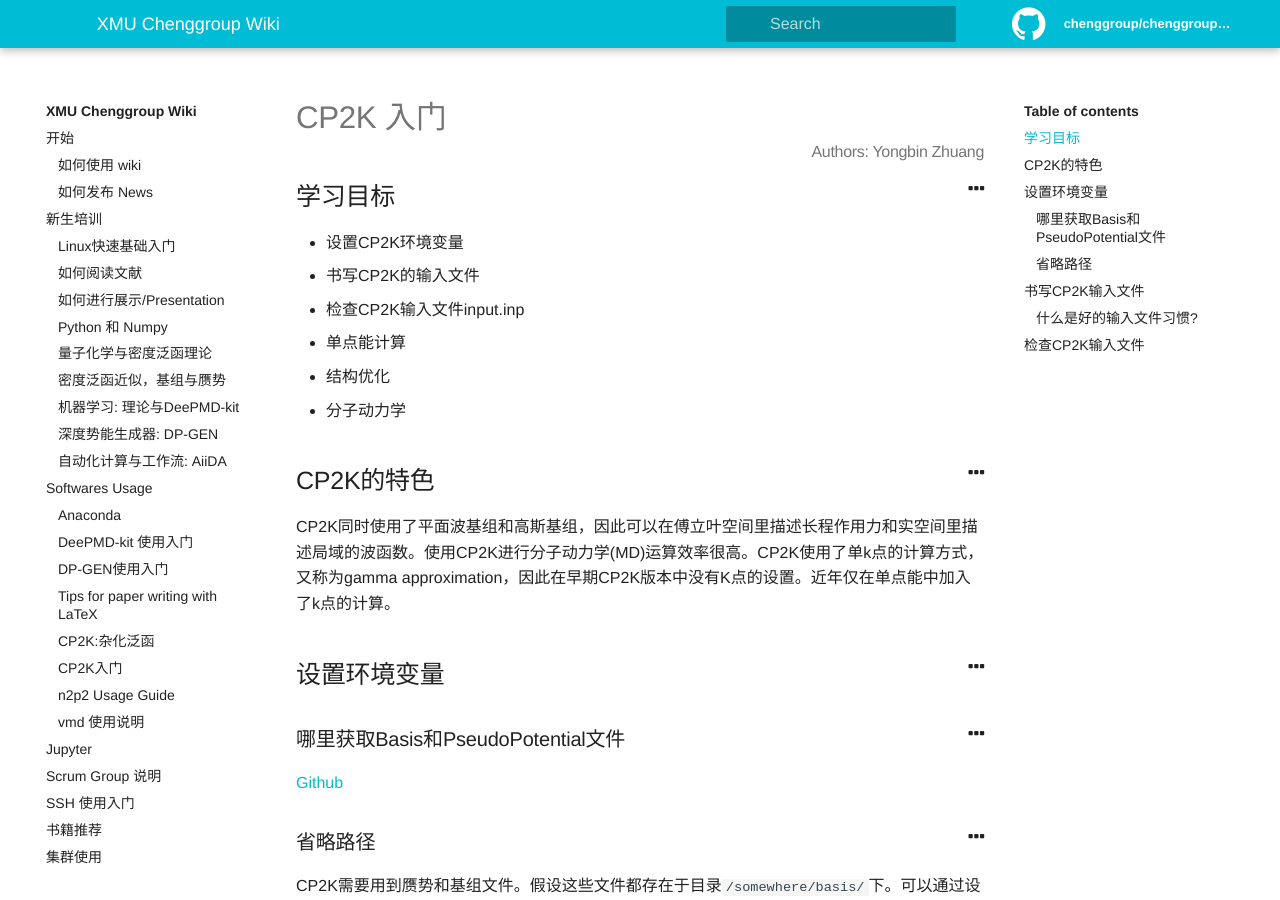
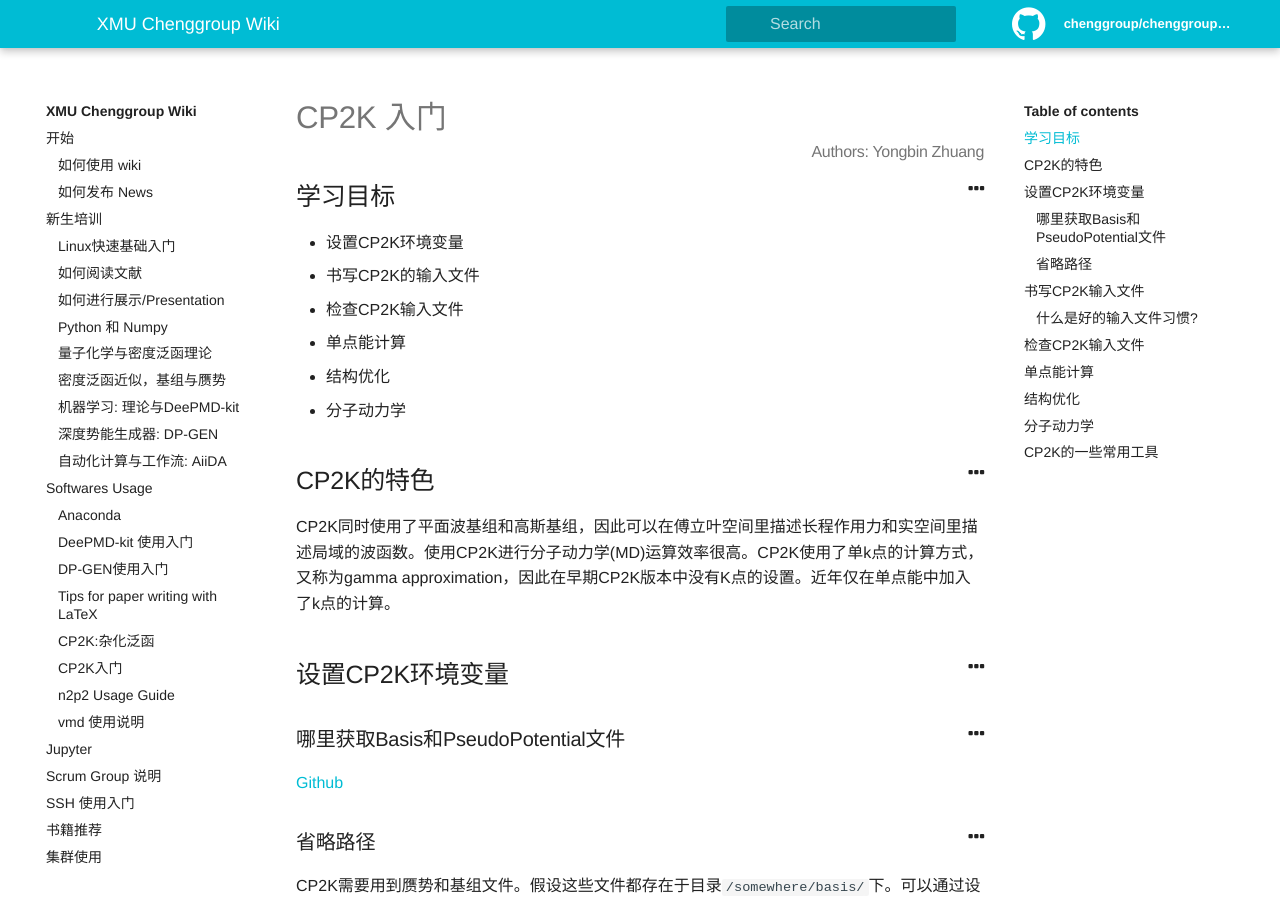
Before and after one commit to chenggroup/chenggroup.github.io, a Jekyll site: the page built from _wiki/Softwares Usage/cp2k.md, in a window 1280 px wide and 900 px high. Built offline with Jekyll 4.4.1, drawn with Linux system fonts in a browser that asks for light colours; some of the changed text lies outside the part shown.

Commit message:
add cp2k tutorial info

````diff
--- a/_wiki/Softwares Usage/cp2k.md
+++ b/_wiki/Softwares Usage/cp2k.md
@@ -10,7 +10,7 @@
 
 - 设置CP2K环境变量
 - 书写CP2K的输入文件
-- 检查CP2K输入文件input.inp
+- 检查CP2K输入文件
 - 单点能计算
 - 结构优化
 - 分子动力学
@@ -19,7 +19,7 @@
 
 CP2K同时使用了平面波基组和高斯基组，因此可以在傅立叶空间里描述长程作用力和实空间里描述局域的波函数。使用CP2K进行分子动力学(MD)运算效率很高。CP2K使用了单k点的计算方式，又称为gamma approximation，因此在早期CP2K版本中没有K点的设置。近年仅在单点能中加入了k点的计算。
 
-## 设置环境变量
+## 设置CP2K环境变量
 
 ### 哪里获取Basis和PseudoPotential文件
 
@@ -115,3 +115,25 @@
 ```
 
 {% include alert.html type="warning" content="CP2K.popt -c 仅检查是否有语法错误，实际运行的错误不会检查出来" %}
+
+
+
+## 单点能计算
+
+参见官网的例子: [CP2K能量和力的计算](https://www.cp2k.org/howto:static_calculation)
+
+参见官网的例子: [CP2K中CUTOFF和REL_CUTOFF的测试](https://www.cp2k.org/howto:converging_cutoff)
+
+## 结构优化
+
+建设中
+
+
+
+## 分子动力学
+
+建设中
+
+## CP2K的一些常用工具
+
+[CP2K Vim input 插件](https://www.cp2k.org/tools:vim)
````
